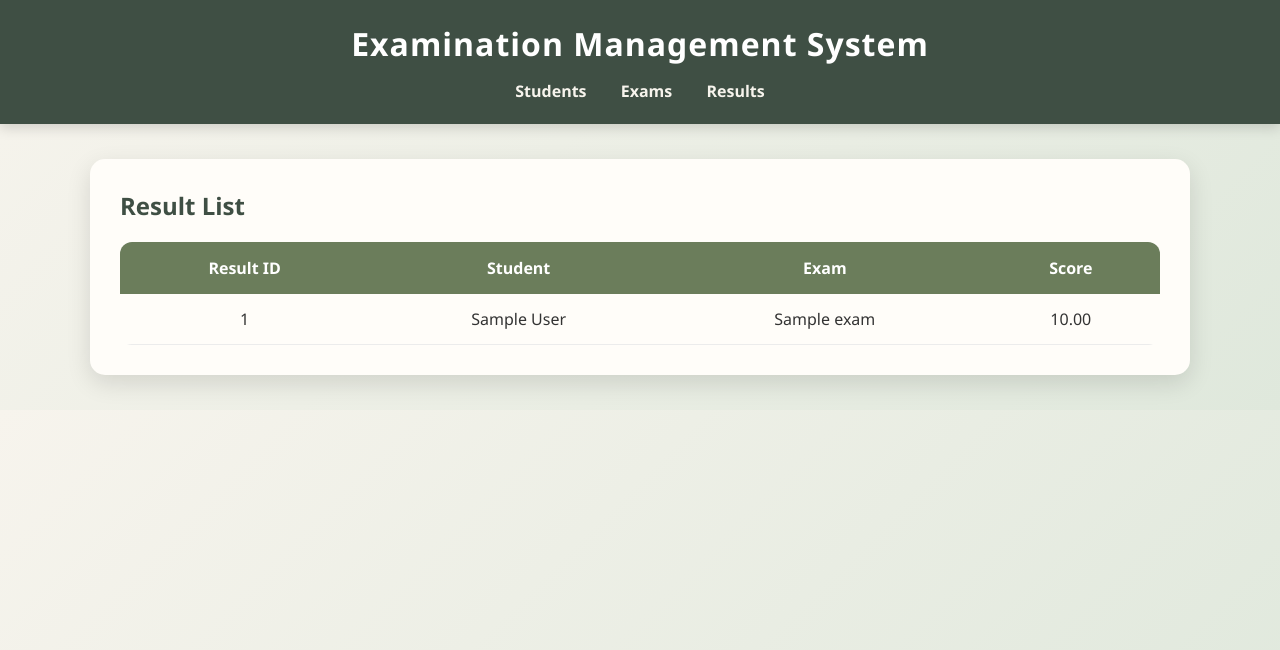
After one commit to sandhyashrestha73/WebAssignmentII, a Flask app: page /results in a window 1280 px wide. The commit adds this page. Shown: the top 650 px of the page. Run offline with Flask 3, Linux system fonts and the light colour scheme; tables that the repository leaves empty hold one stand-in row (values such as "Sample post").

Commit message:
Add Students

```diff
--- a/app.py
+++ b/app.py
@@ -1,16 +1,17 @@
-from flask import Flask, render_template
+from flask import Flask, render_template , redirect ,request
 from database import db
 from config import Config
 
 app = Flask(__name__)
+app.config.from_object(Config)
 
-app.config.from_object(Config)
 db.init_app(app)
+
 
 class Students(db.Model):
     __tablename__ = "students"
 
-    student_id = db.Column(db.Integer, primary_key=True)
+    student_id = db.Column(db.Integer, primary_key=True, autoincrement=True)
     name = db.Column(db.String(100), nullable=False)
     email = db.Column(db.String(150), nullable=False, unique=True)
     mobile = db.Column(db.BigInteger)
@@ -18,10 +19,95 @@ class Students(db.Model):
     address = db.Column(db.String(100))
     birthday = db.Column(db.Date)
 
+    results = db.relationship("Results", back_populates="student")
+
+
+
 @app.route("/")
 def home():
     students = Students.query.all()
     return render_template("index.html", students=students)
 
+
+
+
+class Exams(db.Model):
+    __tablename__ = "exams"
+
+    exam_id = db.Column(db.Integer, primary_key=True)
+    exam_name = db.Column(db.String(100), nullable=False)
+    exam_date = db.Column(db.DateTime)
+
+    results = db.relationship("Results", back_populates="exam")
+
+
+
+@app.route("/exams")
+def exams():
+    exams = Exams.query.all()
+    return render_template("exams.html", exams=exams)
+
+
+
+
+
+class Results(db.Model):
+    __tablename__ = "results"
+
+    result_id = db.Column(db.Integer, primary_key=True)
+    student_id = db.Column(db.Integer, db.ForeignKey("students.student_id"))
+    exam_id = db.Column(db.Integer, db.ForeignKey("exams.exam_id"))
+    score = db.Column(db.Numeric(5, 2))
+    student = db.relationship("Students", back_populates="results")
+    exam = db.relationship("Exams", back_populates="results")
+
+
+@app.route("/results")
+def results():
+    results = Results.query.all()
+    return render_template("results.html", results=results)
+
+
+@app.route("/addstudents" ,  methods=["GET", "POST"])
+def addstud():
+        if request.method == "POST":
+
+            students = Students(
+                name=request.form["name"],
+                email = request.form["email"],
+                mobile = request.form["mobile"],
+                gender = request.form["gender"],
+                address = request.form["address"],
+                birthday = request.form["birthday"]
+
+
+
+        )
+
+            db.session.add(students)
+            db.session.commit()
+
+            return redirect("/")
+
+        return render_template("add.html")
+
+
+
+
+@app.route("/deleteuser/<int:id>")
+def deleteuser(id):
+
+    students = Students.query.get_or_404(id)
+
+    db.session.delete(students)
+    db.session.commit()
+
+    return redirect("/")
+
+
+
+with app.app_context():
+    db.create_all()
+
 if __name__ == "__main__":
     app.run(debug=True)
--- a/static/style.css
+++ b/static/style.css
@@ -2,51 +2,197 @@
     margin:0;
     padding:0;
     box-sizing:border-box;
-    font-family:Arial, Helvetica, sans-serif;
+    font-family:'Segoe UI', Tahoma, Geneva, Verdana, sans-serif;
 }
 
 body{
-    background:#f4f4f4;
+    background:linear-gradient(135deg,#f7f4ed,#dfe8dc);
+    color:#333;
 }
 
+/* Header */
+
 header{
-    background:#2c3e50;
-    color:white;
-    padding:20px;
+    background:#3f4f44;
+    color:#fff;
+    padding:22px;
     text-align:center;
+    box-shadow:0 4px 12px rgba(0,0,0,.15);
 }
 
+header h1{
+    letter-spacing:1px;
+}
+
+/* Navigation */
+
+nav{
+    margin-top:15px;
+}
+
+nav a{
+    text-decoration:none;
+    color:#f7f4ed;
+    margin:0 15px;
+    font-weight:600;
+    transition:.3s;
+}
+
+nav a:hover{
+    color:#d9b44a;
+}
+
+/* Main Container */
+
 .container{
+    height: 90%;
     width:90%;
-    margin:30px auto;
+    max-width:1100px;
+    margin:35px auto;
+    background:#fffdf9;
+    padding:30px;
+    border-radius:15px;
+    box-shadow:0 8px 25px rgba(0,0,0,.12);
 }
 
 h2{
+    color:#3f4f44;
     margin-bottom:20px;
 }
+
+/* Table */
 
 table{
     width:100%;
     border-collapse:collapse;
-    background:white;
+    overflow:hidden;
+    border-radius:12px;
 }
 
 table th{
-    background:#3498db;
+    background:#6b7d5b;
     color:white;
-    padding:12px;
+    padding:15px;
+    font-size:16px;
 }
 
 table td{
-    padding:12px;
+    padding:14px;
     text-align:center;
-    border:1px solid #ddd;
+    border-bottom:1px solid #ececec;
 }
 
-tr:nth-child(even){
-    background:#f2f2f2;
+table tr:nth-child(even){
+    background:#faf8f3;
 }
 
-tr:hover{
-    background:#d6eaf8;
+table tr:hover{
+    background:#eef4e8;
+    transition:.3s;
 }
+
+/* Buttons */
+
+.btn{
+    text-decoration:none;
+    background:#7c9a6d;
+    color:white;
+    padding:8px 15px;
+    border-radius:8px;
+    transition:.3s;
+    display:inline-block;
+    font-size:14px;
+}
+
+.btn:hover{
+    background:#5d7b50;
+}
+
+.btn-delete{
+    background:#b84c4c;
+}
+
+.btn-delete:hover{
+    background:#963838;
+}
+
+.btn-add{
+    background:#c89b3c;
+}
+
+.btn-add:hover{
+    background:#a67d2f;
+}
+
+
+
+
+/* ---------- Add Student Form ---------- */
+.form-container{
+    width:100%;
+    max-width:500px;
+    margin:20px auto;
+    background:#fffdf9;
+    padding:25px;
+    border-radius:15px;
+    box-shadow:0 8px 20px rgba(0,0,0,.15);
+}
+
+.form-container h1{
+    text-align:center;
+    color:#3f4f44;
+    margin-bottom:18px;
+    font-size:28px;
+}
+
+.student-form label{
+    display:block;
+    margin-top:10px;
+    margin-bottom:5px;
+    color:#3f4f44;
+    font-weight:600;
+}
+
+.student-form input[type="text"],
+.student-form input[type="email"],
+.student-form input[type="date"]{
+    width:100%;
+    padding:10px 12px;
+    border:2px solid #d9c9a4;
+    border-radius:8px;
+    outline:none;
+    font-size:15px;
+}
+
+.student-form input:focus{
+    border-color:#6b7d5b;
+}
+
+.gender{
+    margin-top:5px;
+    margin-bottom:10px;
+}
+
+.student-form button{
+
+    width:100%;
+    margin-top:15px;
+    padding:12px;
+    border:none;
+    border-radius:8px;
+    background:#6b7d5b;
+    color:white;
+    font-size:16px;
+    font-weight:bold;
+    cursor:pointer;
+    transition:.3s;
+
+}
+
+
+
+.student-form button:hover{
+
+    background:#556548;
+
+}
--- a/templates/base.html
+++ b/templates/base.html
@@ -1,21 +1,27 @@
+
 <!DOCTYPE html>
 <html lang="en">
 <head>
     <meta charset="UTF-8">
     <meta name="viewport" content="width=device-width, initial-scale=1.0">
-    <title>{% block title %} Examination Management{% endblock %}</title>
+    <title>{% block title %}Examination Management System{% endblock %}</title>
 
     <link rel="stylesheet" href="{{ url_for('static', filename='style.css') }}">
 </head>
 <body>
 
     <header>
-        <h1>Student Management System</h1>
+        <h1>Examination Management System</h1>
+
+        <nav>
+            <a href="{{ url_for('home') }}">Students</a>
+            <a href="{{ url_for('exams') }}">Exams</a>
+            <a href="{{ url_for('results') }}">Results</a>
+        </nav>
     </header>
 
     <div class="container">
         {% block content %}
-
         {% endblock %}
     </div>
 
--- /dev/null
+++ b/templates/results.html
@@ -0,0 +1,33 @@
+{% extends 'base.html' %}
+
+{% block title %}
+Results
+{% endblock %}
+
+{% block content %}
+
+<h2>Result List</h2>
+
+<table>
+    <thead>
+        <tr>
+            <th>Result ID</th>
+            <th>Student</th>
+            <th>Exam</th>
+            <th>Score</th>
+        </tr>
+    </thead>
+
+    <tbody>
+        {% for result in results %}
+        <tr>
+            <td>{{ result.result_id }}</td>
+            <td>{{ result.student.name }}</td>
+            <td>{{ result.exam.exam_name }}</td>
+            <td>{{ result.score }}</td>
+        </tr>
+        {% endfor %}
+    </tbody>
+</table>
+
+{% endblock %}
```
Also changed, not shown: templates/add.html (+34 -0 lines), templates/exams.html (added, +31 -0 lines).
